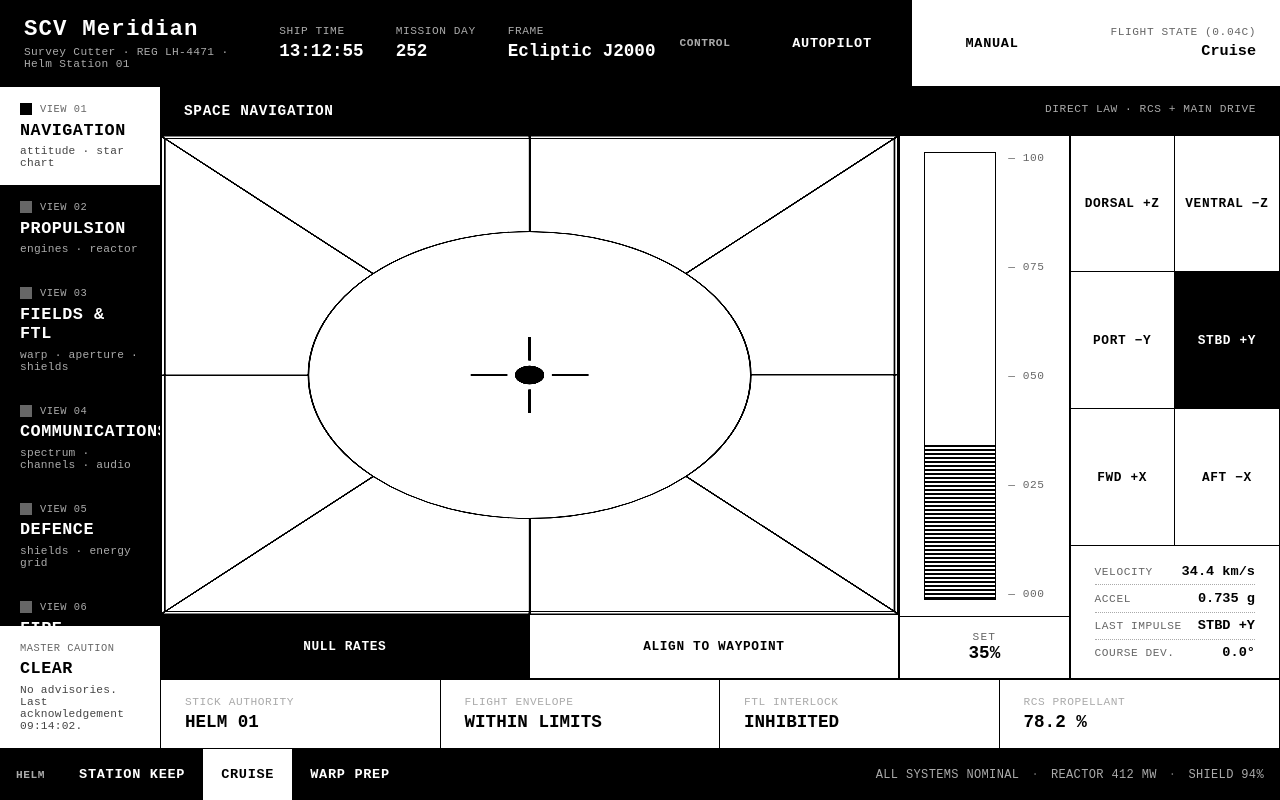
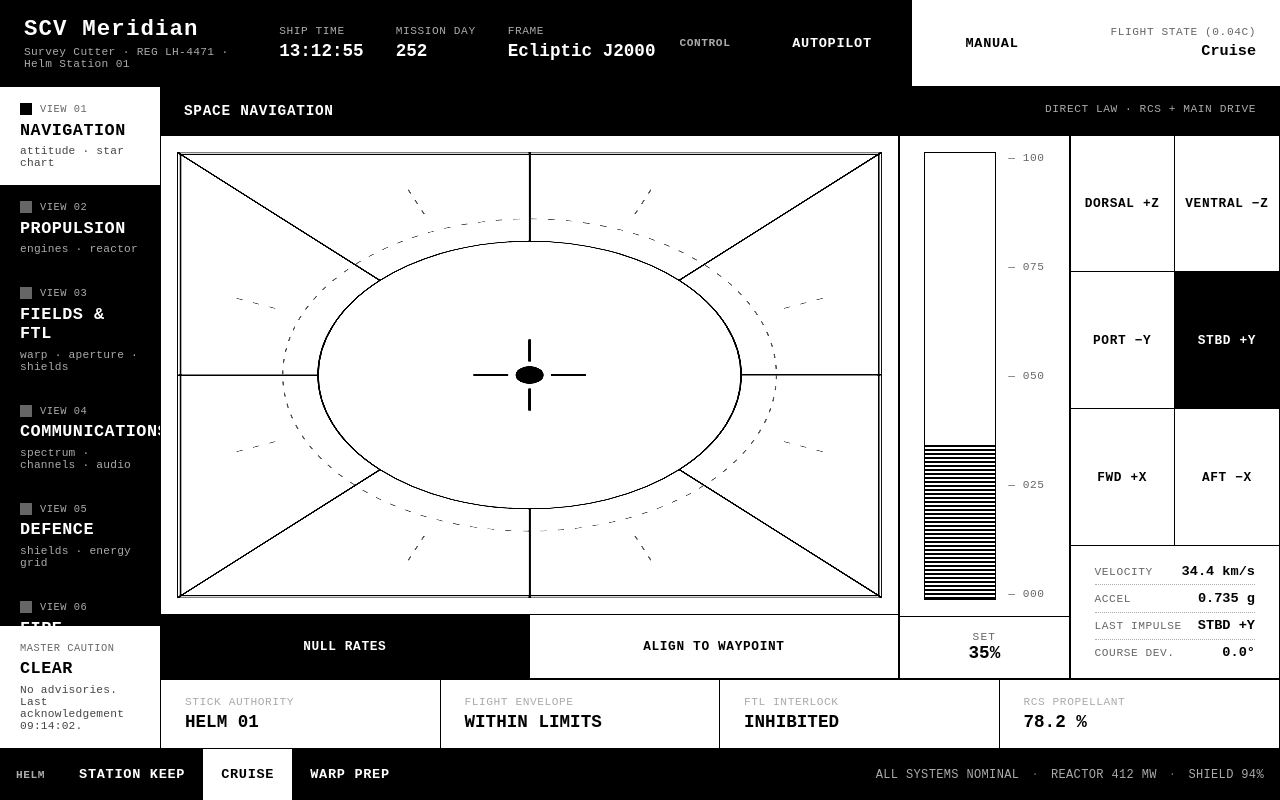
Before and after one commit to AlexisRoe/spacecraft-mock-interface, a React (Vite) app: page / in a window 1280 px wide. Both pictures are taken after a click on the button "MANUAL". Built offline with nearby package versions, Linux system fonts and the light colour scheme.

Commit message:
Fix centering wheel

```diff
--- a/src/components/manual-steering-wheel.component.css
+++ b/src/components/manual-steering-wheel.component.css
@@ -1,8 +1,23 @@
+.manual-steering-wheel__wrapper {
+  display: flex;
+  align-items: center;
+  justify-content: center;
+  width: 100%;
+  height: 100%;
+  min-width: 0;
+  min-height: 0;
+  padding: 1rem;
+  box-sizing: border-box;
+  background-color: var(--color-white);
+  overflow: hidden;
+}
+
 .manual-steering-wheel {
   width: 100%;
   height: 100%;
+  min-width: 0;
+  min-height: 0;
   display: block;
-  background-color: var(--color-white);
 }
 
 .manual-steering-wheel__wedge {
@@ -55,6 +70,21 @@
   pointer-events: none;
 }
 
+.manual-steering-wheel__ring {
+  fill: none;
+  stroke: var(--color-grey-mid);
+  stroke-width: 0.5;
+  stroke-dasharray: 2 3;
+  pointer-events: none;
+}
+
+.manual-steering-wheel__wedge-ticks line {
+  stroke: var(--color-grey-mid);
+  stroke-width: 0.5;
+  stroke-dasharray: 2 3;
+  pointer-events: none;
+}
+
 .manual-steering-wheel__frame {
   fill: none;
   stroke: var(--color-black);
--- a/src/components/manual-steering-wheel.component.tsx
+++ b/src/components/manual-steering-wheel.component.tsx
@@ -6,6 +6,9 @@ const SIZE = 200;
 const CENTER = SIZE / 2;
 const HALF = SIZE / 2;
 const DISC_RADIUS = SIZE * 0.3;
+const RING_RADIUS = DISC_RADIUS + 10;
+const TICK_INNER_RADIUS = DISC_RADIUS + 18;
+const TICK_OUTER_RADIUS = HALF - 8;
 
 /** One of the eight 45°-wide RCS translation/roll fields around the attitude disc. */
 interface WedgeField {
@@ -41,6 +44,12 @@ function wedgePoints(angleDeg: number): string {
   const [x1, y1] = pointOnSquare(angleDeg);
   const [x2, y2] = pointOnSquare(angleDeg + 45);
   return `${CENTER},${CENTER} ${x1},${y1} ${x2},${y2}`;
+}
+
+/** Point at `radius` from center in the direction of `angleDeg`, measured clockwise from up. */
+function pointOnRadius(angleDeg: number, radius: number): [number, number] {
+  const rad = (angleDeg * Math.PI) / 180;
+  return [CENTER + Math.sin(rad) * radius, CENTER - Math.cos(rad) * radius];
 }
 
 /**
@@ -81,7 +90,8 @@ export function ManualSteeringWheel(): JSX.Element {
   const stickY = CENTER + stick.y * DISC_RADIUS * 0.85;
 
   return (
-    // biome-ignore lint/a11y/useSemanticElements: SVG shapes can't be native <fieldset>/<button> elements.
+    <div className="manual-steering-wheel__wrapper">
+      {/* biome-ignore lint/a11y/useSemanticElements: SVG shapes can't be native <fieldset>/<button> elements. */}
       <svg
         className="manual-steering-wheel"
         viewBox={`0 0 ${SIZE} ${SIZE}`}
@@ -152,6 +162,15 @@ export function ManualSteeringWheel(): JSX.Element {
           cy={CENTER}
           r={DISC_RADIUS}
         />
+        <circle className="manual-steering-wheel__ring" cx={CENTER} cy={CENTER} r={RING_RADIUS} />
+        <g className="manual-steering-wheel__wedge-ticks">
+          {WEDGE_FIELDS.map((field, index) => {
+            const angle = index * 45 + 22.5;
+            const [x1, y1] = pointOnRadius(angle, TICK_INNER_RADIUS);
+            const [x2, y2] = pointOnRadius(angle, TICK_OUTER_RADIUS);
+            return <line key={field.label} x1={x1} y1={y1} x2={x2} y2={y2} />;
+          })}
+        </g>
         <rect
           className="manual-steering-wheel__frame"
           x={1}
@@ -160,5 +179,6 @@ export function ManualSteeringWheel(): JSX.Element {
           height={SIZE - 2}
         />
       </svg>
+    </div>
   );
 }
```
Lines whose indentation alone changed are shown as unchanged.
